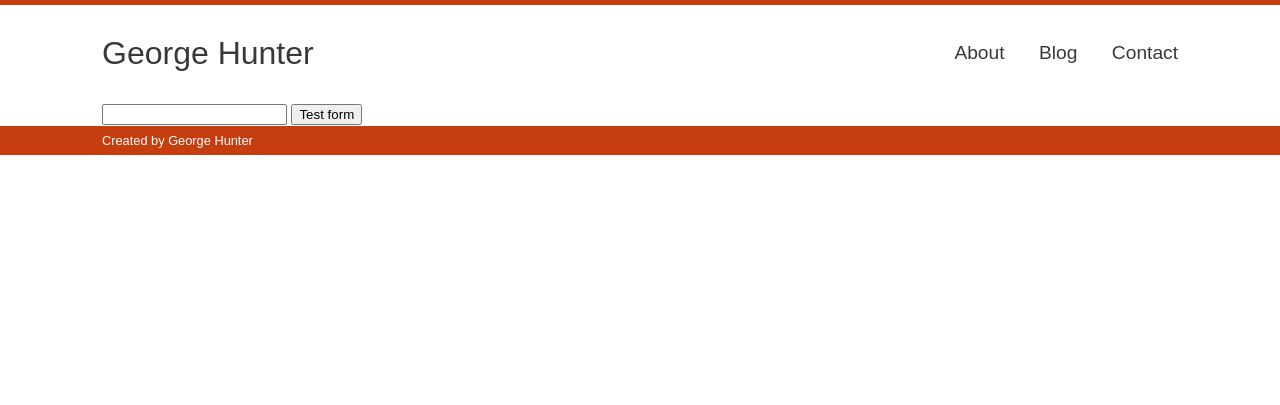
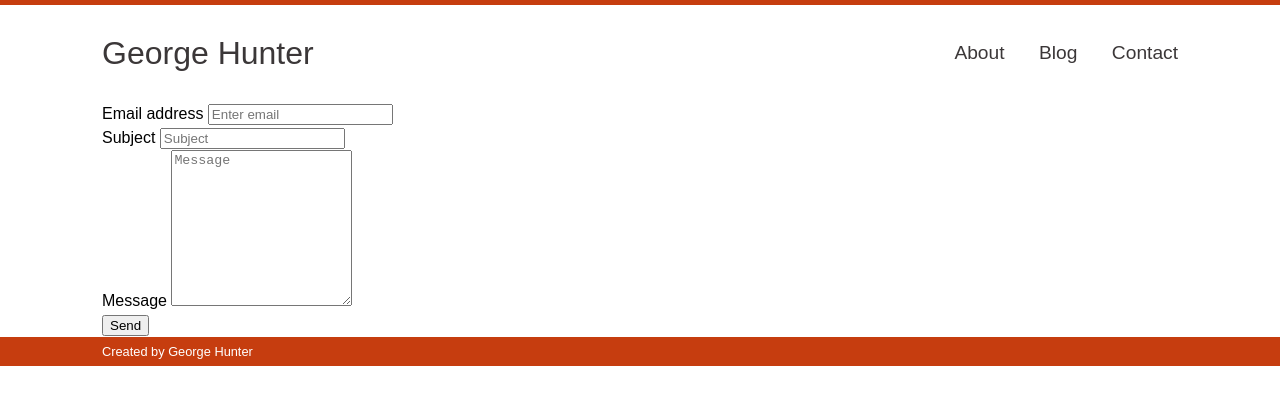
Before and after one commit to GeorgeHunter/GeorgeHunter.github.io, a Jekyll site: the page built from contact.html, in a window 1280 px wide. Shown: the top 405 px of the page. Built offline with Jekyll 4.4.1, drawn with Linux system fonts in a browser that asks for light colours.

Commit message:
Added more form

```diff
--- a/contact.html
+++ b/contact.html
@@ -4,12 +4,18 @@ layout: default
 permalink: /contact/
 weight: 3
 ---
-
-
-<form action="https://getsimpleform.com/messages?form_api_token=1cf260bb638e0966e21f4b2e2fb0815c" method="post">
-  <!-- the redirect_to is optional, the form will redirect to the referrer on submission -->
-  <input type='hidden' name='redirect_to' value='<the complete return url e.g. http://fooey.com/thank-you.html>' />
-  <!-- all your input fields here.... -->
-  <input type='text' name='test' />
-  <input type='submit' value='Test form' />
-</form>
+<form role="form" class="col-md-6" action="https://getsimpleform.com/messages?form_api_token=1cf260bb638e0966e21f4b2e2fb0815c" method="post">
+    <div class="form-group">
+      <label for="email">Email address</label>
+      <input name="email" type="email" class="form-control" id="email" placeholder="Enter email">
+    </div>
+    <div class="form-group">
+      <label for="subject">Subject</label>
+      <input name="Subject" type="text" class="form-control" id="subject" placeholder="Subject">
+    </div>
+    <div class="form-group">
+      <label for="message">Message</label>
+      <textarea name="message" type="text" class="form-control" id="message" placeholder="Message" rows="10"></textarea>
+    </div>
+    <button type="submit" class="btn btn-primary">Send</button>
+  </form>
```
Also changed, not shown: 2 other files.
